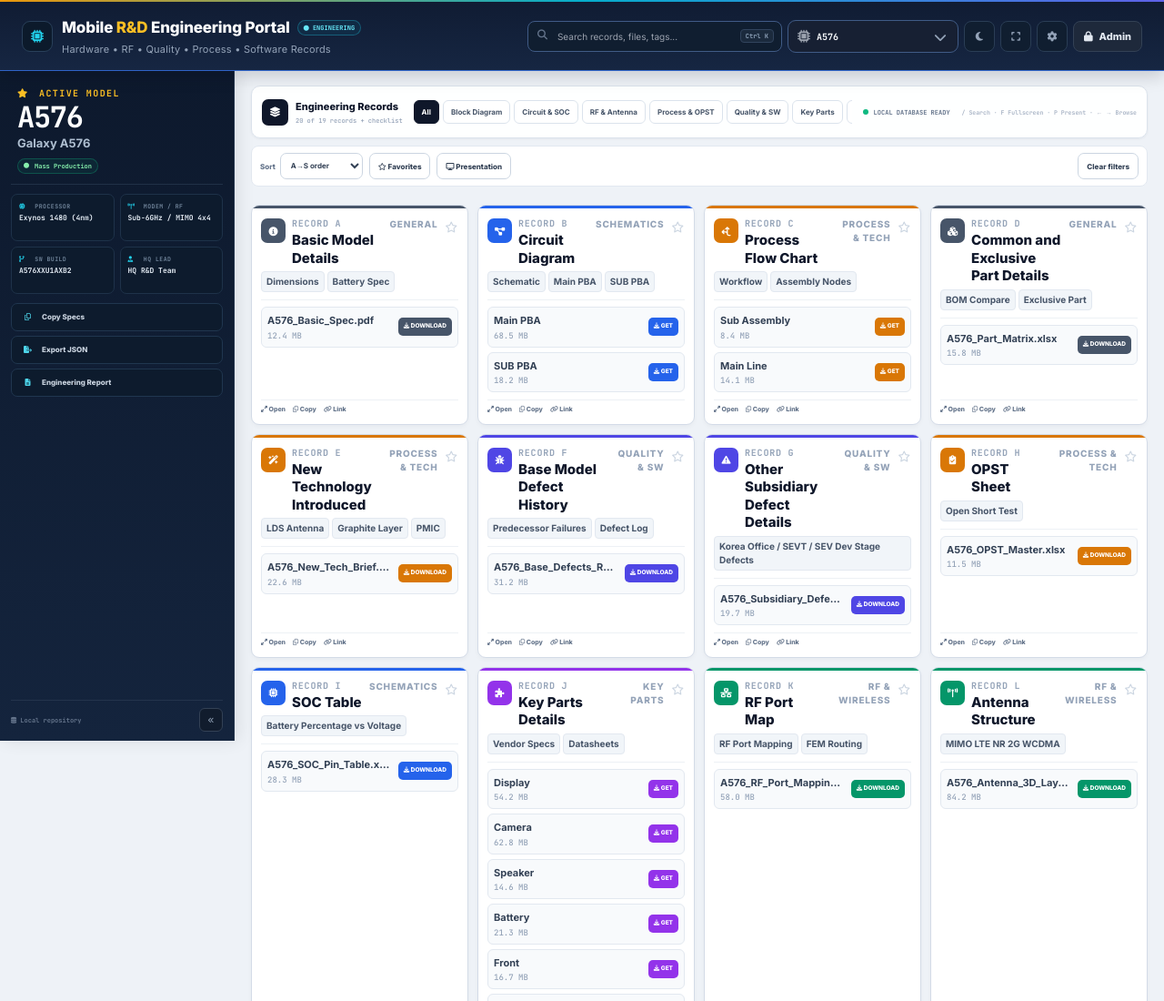
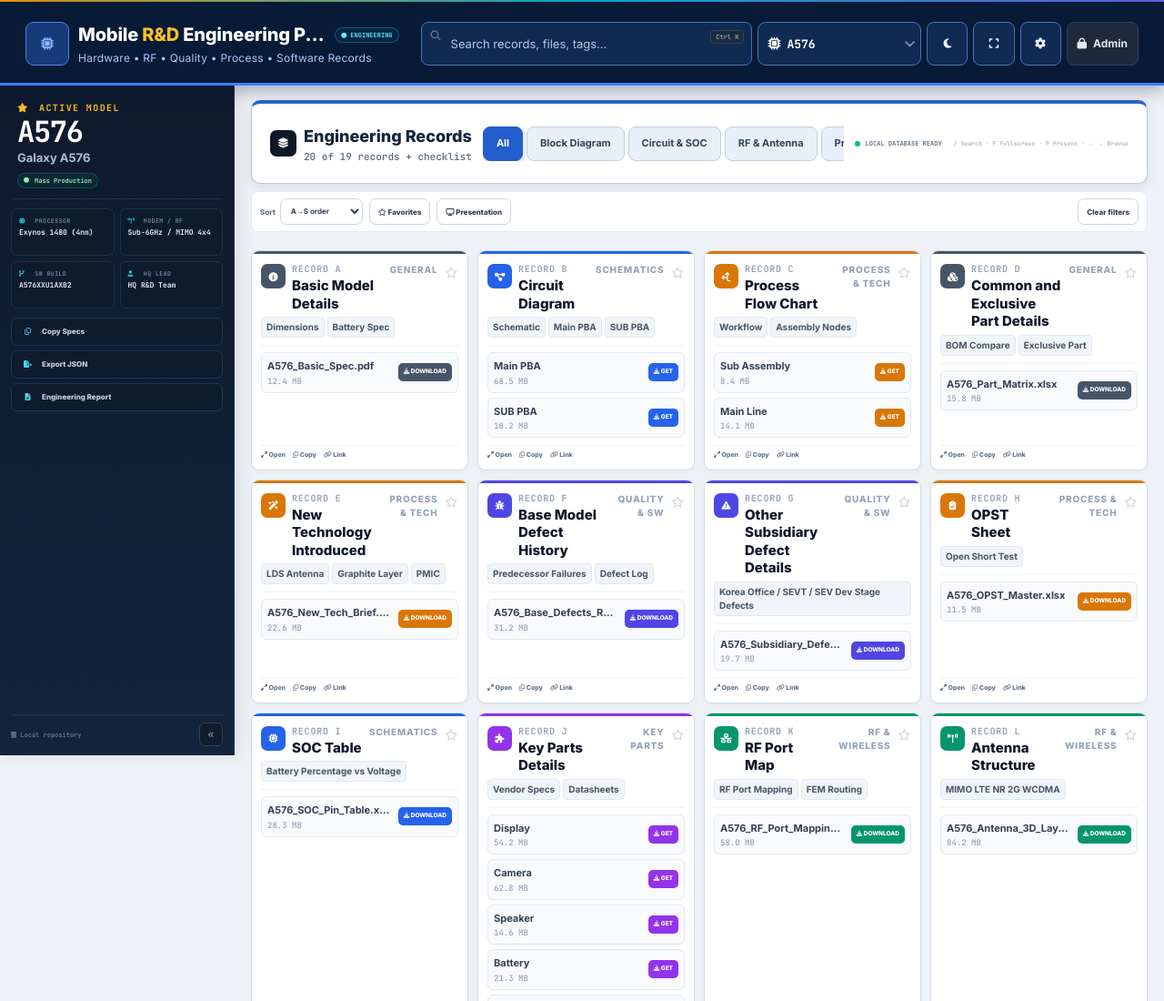
Before and after one commit to shivamkushwaha20996-cmyk/Mobile-RD-Engineering-Portal, a website with bundled scripts: page index.html in a window 1280 px wide. Shown: the top 1100 px of the page at 91% size. Built offline with nearby package versions, Linux system fonts and the light colour scheme.

Commit message:
Add files via upload

```diff
--- a/css/dashboard.css
+++ b/css/dashboard.css
@@ -333,3 +333,78 @@
 .file-row:hover{transform:translateX(3px)}
 .portal-click-ripple{position:absolute;width:12px;height:12px;border-radius:50%;pointer-events:none;background:rgba(255,255,255,.42);transform:translate(-50%,-50%) scale(0);animation:portalRipple .42s ease-out forwards}
 @media(prefers-reduced-motion:reduce){*,*::before,*::after{animation-duration:.01ms!important;transition-duration:.01ms!important}}
+
+/* =========================================================
+   V10 HEADER VISIBILITY FIX
+   Only top/header blocks: larger, wider, higher contrast.
+   No data, records, grid, uploads or other functionality changed.
+   ========================================================= */
+
+.app-header{
+  min-height:92px !important;
+  height:92px !important;
+  background:#071a36 !important;
+  border-bottom:3px solid #3f7cff !important;
+  box-shadow:0 5px 18px rgba(7,26,54,.35) !important;
+}
+.header-inner{
+  min-height:92px !important;
+  height:92px !important;
+  padding:0 28px !important;
+  gap:24px !important;
+}
+.brand-title{font-size:20px !important;font-weight:800 !important;color:#fff !important;}
+.brand-subtitle{font-size:12px !important;color:#a9c7ff !important;}
+.brand-mark{
+  width:48px !important;height:48px !important;
+  background:#173b78 !important;border:1px solid #4d82e8 !important;color:#8db5ff !important;
+}
+.header-search{width:390px !important;}
+.header-search input{
+  height:48px !important;font-size:13px !important;color:#fff !important;
+  background:#102a52 !important;border:1px solid #4774b9 !important;
+}
+.header-search input::placeholder{color:#b5c7e5 !important;}
+.model-picker,.model-picker-search{
+  min-height:48px !important;height:48px !important;
+  background:#102a52 !important;border:1px solid #4774b9 !important;
+  color:#fff !important;
+}
+.model-picker-search input{font-size:13px !important;color:#fff !important;}
+.header-icon-btn{
+  width:48px !important;height:48px !important;
+  background:#102a52 !important;border:1px solid #4774b9 !important;color:#e9f1ff !important;
+}
+.header-icon-btn:hover{background:#1c4280 !important;border-color:#76a4ff !important;}
+.header-inner .btn,.header-inner button{min-height:48px !important;font-size:12px !important;font-weight:700 !important;}
+
+/* Engineering Records header block */
+.dashboard-toolbar{
+  min-height:92px !important;
+  padding:18px 20px !important;
+  background:#fff !important;
+  border:1px solid #b8c7dc !important;
+  border-top:4px solid #2f64c8 !important;
+  box-shadow:0 4px 14px rgba(18,38,66,.10) !important;
+}
+.section-heading h2{font-size:18px !important;font-weight:800 !important;color:#15243b !important;}
+.section-heading p{font-size:11px !important;color:#5d6b80 !important;}
+
+/* Category blocks */
+.cat-btn{
+  min-height:38px !important;padding:9px 14px !important;
+  font-size:11px !important;font-weight:700 !important;
+  color:#34445c !important;background:#e9eff8 !important;
+  border:1px solid #c2cee0 !important;border-radius:8px !important;
+}
+.cat-btn:hover{background:#dbe7fb !important;border-color:#6f96d5 !important;}
+.cat-btn.active,.cat-btn[aria-selected="true"]{
+  color:#fff !important;background:#245dcc !important;border-color:#245dcc !important;
+  box-shadow:0 3px 9px rgba(36,93,204,.28) !important;
+}
+
+/* Toolbar buttons directly below the record header */
+.dashboard-toolbar .btn{
+  min-height:38px !important;padding:8px 13px !important;
+  font-size:11px !important;font-weight:700 !important;
+}
```
